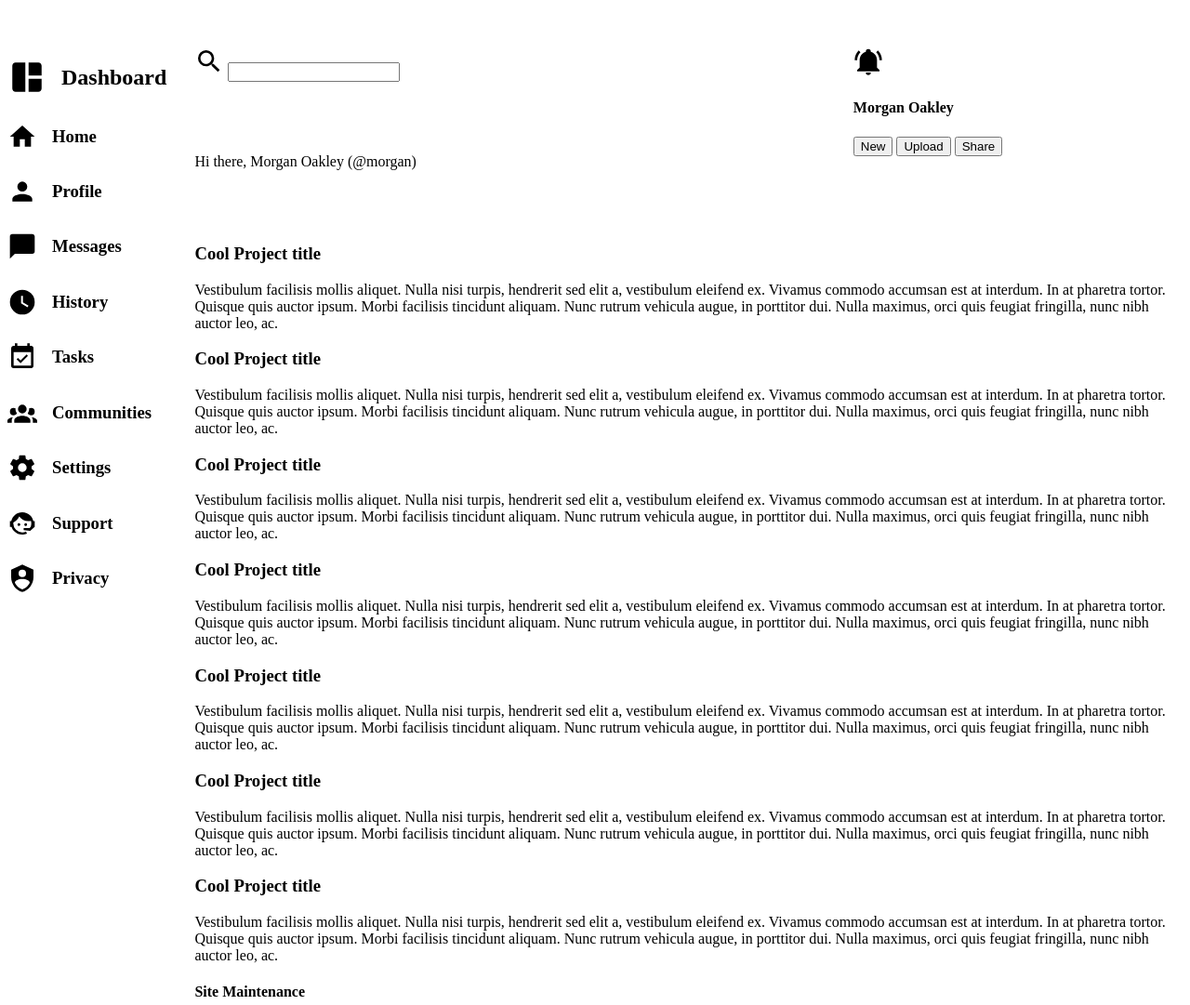
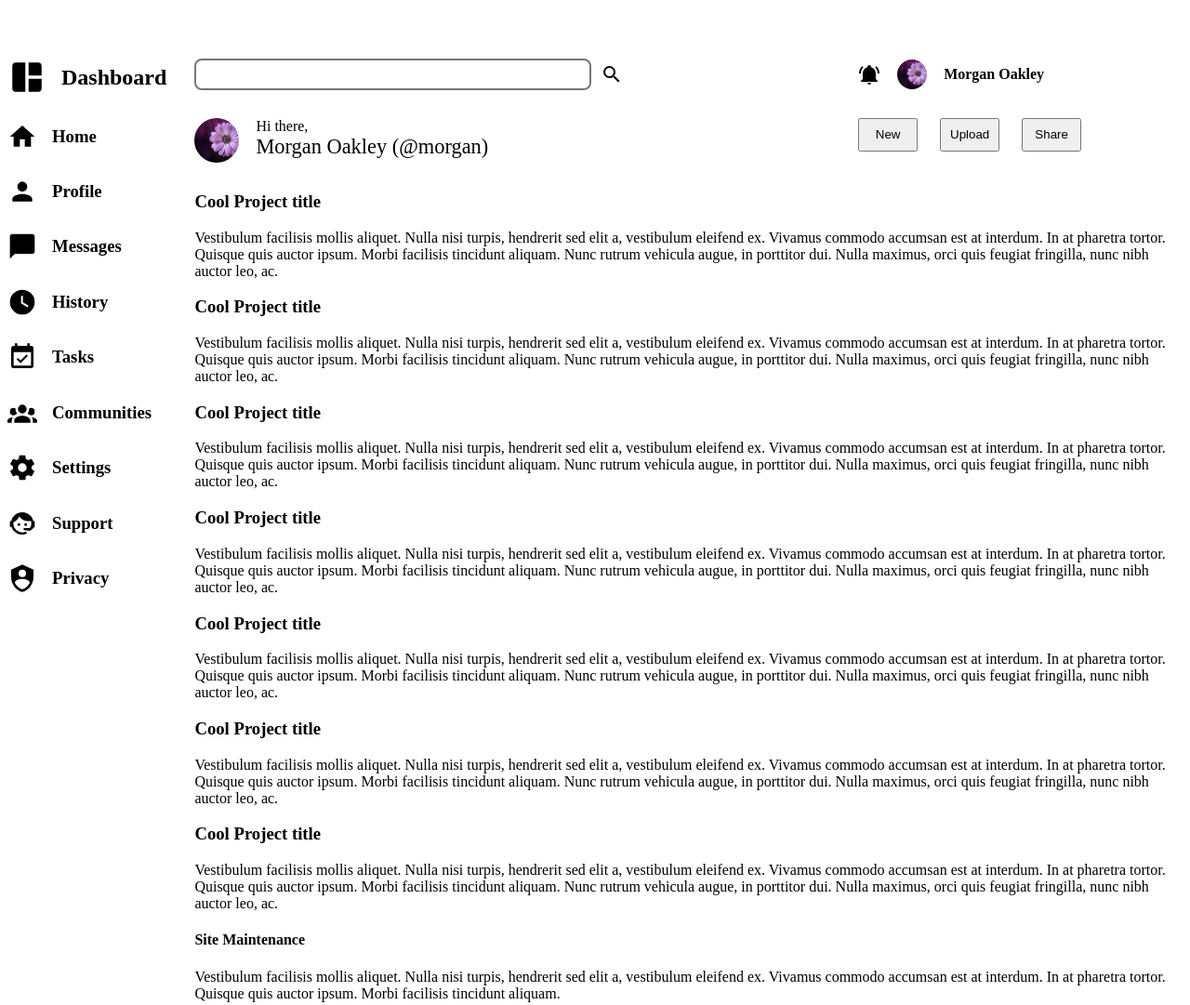
Before and after one commit to pritalb/odin-admin-dashboard, a plain HTML site: page index.html in a window 1280 px wide. Shown: the top 1081 px of the page at 93% size. Drawn offline with Linux system fonts and the light colour scheme.

Commit message:
header sub-elments properly layed out using flexbox

```diff
--- a/index.html
+++ b/index.html
@@ -65,28 +65,32 @@
 		<div class="main-page">
 			<div class="header">
 				<div class="searchbar">
-					<img src="icons/magnify.svg" alt="" class="search-icon icon">
 					<input type="text" class="search-field">
+					<img src="icons/magnify.svg" alt="" class="search-icon icon-small">
 				</div>
 
 				<div class="profile-actions">
-					<img src="icons/bell-ring.svg" alt="" class="notification-icon icon">
-					<img src="" alt="" class="profile-pic-small">
+					<img src="icons/bell-ring.svg" alt="" class="notification-icon icon-small">
+					<img src="img/flower.jpg" alt="profile-picture" class="profile-pic-small">
 					<h4 class="profile-name-small">Morgan Oakley</h4>
 				</div>
 
 				<div class="profile-intro">
-					<img src="" alt="" class="profile-pic-big">
+					<img src="img/flower.jpg" alt="profile-picture" class="profile-intro-pic profile-pic-big">
 					<div>
-						Hi there,
-						Morgan Oakley (@morgan)
+						<div class="profile-intro-greeting">
+							Hi there,
+						</div>
+						<div class="profile-intro-username">
+							Morgan Oakley (@morgan)
+						</div>
 					</div>
 				</div>
 
 				<div class="header-btns">
-					<button class="header-button"> New </button>
-					<button class="header-button"> Upload </button>
-					<button class="header-button"> Share </button>
+					<button class="header-btn"> New </button>
+					<button class="header-btn"> Upload </button>
+					<button class="header-btn"> Share </button>
 				</div>
 			</div>
 
--- a/styles.css
+++ b/styles.css
@@ -5,8 +5,29 @@
     margin-top: 50px;
 }
 
+.profile-pic-big {
+    height: 48px;
+    width: auto;
+    aspect-ratio: 1/1;
+    object-fit: cover;
+    border-radius: 24px;
+}
+
+.profile-pic-small {
+    height: 32px;
+    width: auto;
+    aspect-ratio: 1/1;
+    object-fit: cover;
+    border-radius: 16px;
+}
+
 .icon {
     height: 32px;
+    width: auto;
+}
+
+.icon-small {
+    height: 24px;
     width: auto;
 }
 
@@ -17,22 +38,53 @@
     grid-template-areas:
         "searchbar      profile-actions"
         "profile-intro  header-btns";
+        gap: 16px;
 }
 
-.sidebar {
+.searchbar {
     grid-area: searchbar;
+    display: flex;
+    flex-direction: row;
+    align-items: center;
+    gap: 10px;
+}
+
+.search-field {
+    height: 28px;
+    width: 60%;
+    border-radius: 8px;
+    border-style: solid;
 }
 
 .profile-actions {
     grid-area: profile-actions;
+    display: flex;
+    flex-direction: row;
+    align-items: center;
+    gap: 18px
 }
 
 .profile-intro {
     grid-area: profile-intro;
+    display: flex;
+    flex-direction: row;
+    gap: 18px;
+}
+
+.profile-intro-username {
+    font-size: 1.4rem;
 }
 
 .header-btns {
     grid-area: header-btns;
+    display: flex;
+    flex-direction: row;
+    gap: 24px;
+}
+
+.header-btn {
+    height: 36px;
+    width: 64px;
 }
 
 .dashboard-icon {
```
